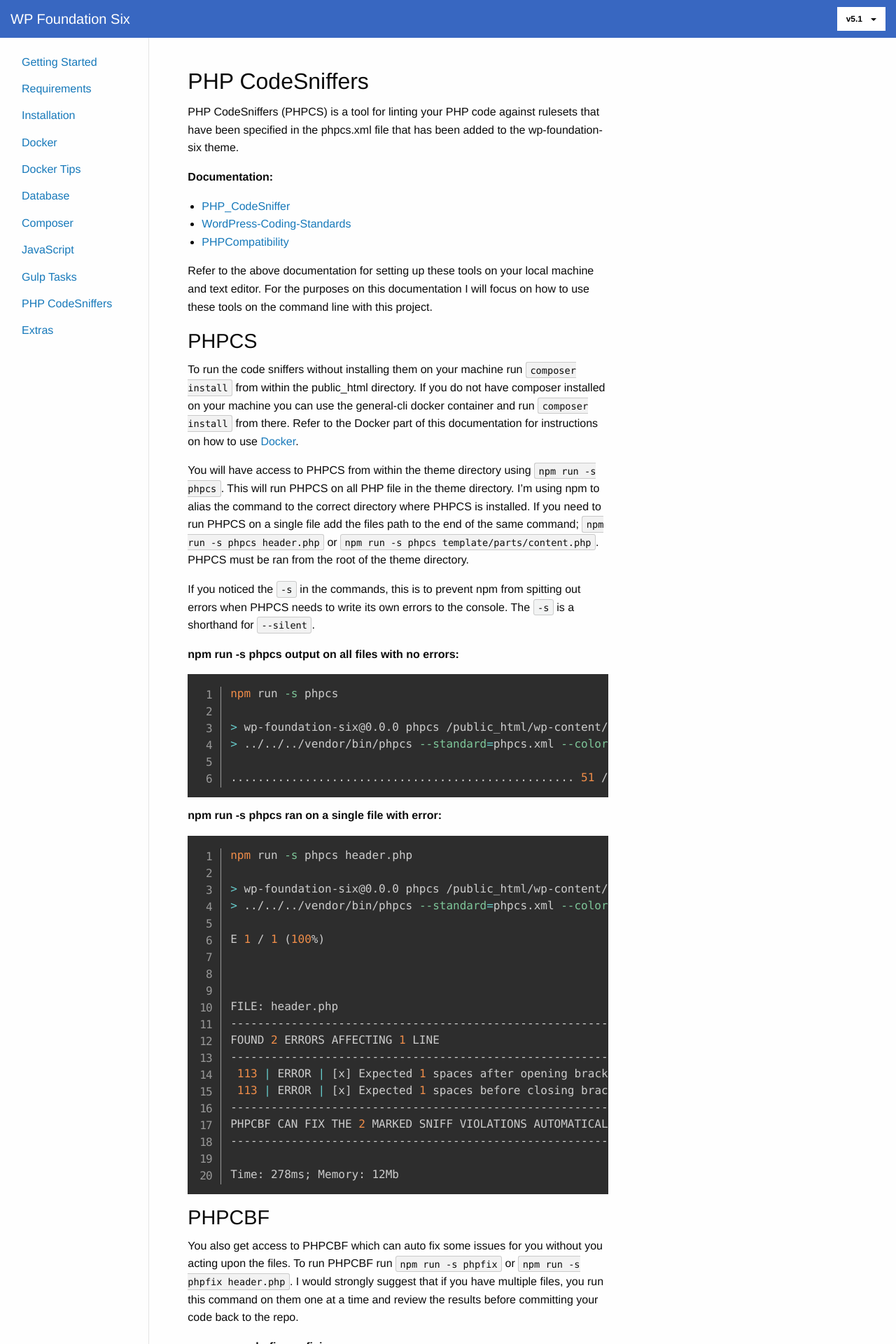
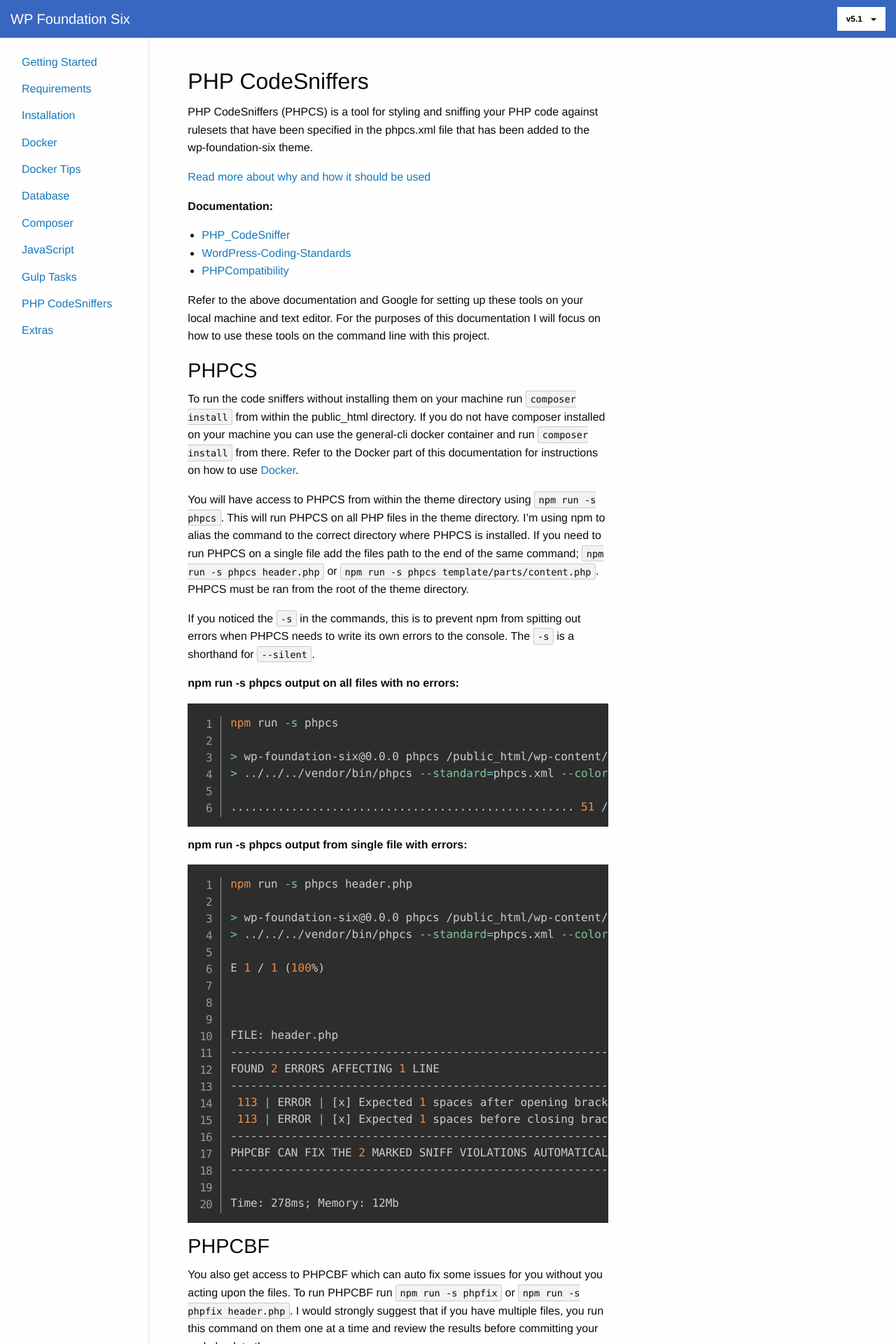
Before and after one commit to Blake-C/wp-foundation-six, a Jekyll site: the page built from docs/5.1/phpcs/index.md, in a window 1280 px wide. Shown: the top 1920 px of the page at 70% size. Built offline with Jekyll 4.4.1, drawn with Linux system fonts in a browser that asks for light colours; nearby versions of some CDN libraries; some of the changed text lies outside the part shown.

Commit message:
[md] Updated phpcs docs on v5.1
Signed-off-by: Blake Cerecero <Blake@DigitalBlake.com>

````diff
--- a/docs/5.1/phpcs/index.md
+++ b/docs/5.1/phpcs/index.md
@@ -6,24 +6,27 @@
 order: 10
 ---
 
-PHP CodeSniffers (PHPCS) is a tool for linting your PHP code against rulesets that have been specified in the phpcs.xml file that has been added to the wp-foundation-six theme.
+PHP CodeSniffers (PHPCS) is a tool for styling and sniffing your PHP code against rulesets that have been specified in the phpcs.xml file that has been added to the wp-foundation-six theme.
+
+[Read more about why and how it should be used](https://stackoverflow.com/questions/982333/how-useful-is-php-codesniffer-code-standards-enforcement-in-general/5985349#5985349)
 
 **Documentation:**
 - [PHP_CodeSniffer](https://github.com/squizlabs/PHP_CodeSniffer)
 - [WordPress-Coding-Standards](https://github.com/WordPress-Coding-Standards/WordPress-Coding-Standards)
 - [PHPCompatibility](https://github.com/PHPCompatibility/PHPCompatibility)
 
-Refer to the above documentation for setting up these tools on your local machine and text editor. For the purposes on this documentation I will focus on how to use these tools on the command line with this project.
+Refer to the above documentation and Google for setting up these tools on your local machine and text editor. For the purposes of this documentation I will focus on how to use these tools on the command line with this project.
 
 ## PHPCS
 
 To run the code sniffers without installing them on your machine run `composer install` from within the public_html directory. If you do not have composer installed on your machine you can use the general-cli docker container and run `composer install` from there. Refer to the Docker part of this documentation for instructions on how to use [Docker](/docs/5.1/docker).
 
-You will have access to PHPCS from within the theme directory using `npm run -s phpcs`. This will run PHPCS on all PHP file in the theme directory. I'm using npm to alias the command to the correct directory where PHPCS is installed. If you need to run PHPCS on a single file add the files path to the end of the same command; `npm run -s phpcs header.php` or `npm run -s phpcs template/parts/content.php`. PHPCS must be ran from the root of the theme directory.
+You will have access to PHPCS from within the theme directory using `npm run -s phpcs`. This will run PHPCS on all PHP files in the theme directory. I'm using npm to alias the command to the correct directory where PHPCS is installed. If you need to run PHPCS on a single file add the files path to the end of the same command; `npm run -s phpcs header.php` or `npm run -s phpcs template/parts/content.php`. PHPCS must be ran from the root of the theme directory.
 
 If you noticed the `-s` in the commands, this is to prevent npm from spitting out errors when PHPCS needs to write its own errors to the console. The `-s` is a shorthand for `--silent`.
 
 **npm run -s phpcs output on all files with no errors:**
+
 ```bash
 npm run -s phpcs
 
@@ -33,7 +36,8 @@
 ................................................... 51 / 51 (100%)
 ```
 
-**npm run -s phpcs ran on a single file with error:**
+**npm run -s phpcs output from single file with errors:**
+
 ```bash
 npm run -s phpcs header.php
 
@@ -61,7 +65,7 @@
 
 You also get access to PHPCBF which can auto fix some issues for you without you acting upon the files. To run PHPCBF run `npm run -s phpfix` or `npm run -s phpfix header.php`. I would strongly suggest that if you have multiple files, you run this command on them one at a time and review the results before committing your code back to the repo.
 
-**npm run -s phpfix ran fixing errors**
+**npm run -s phpfix output from fixing errors**
 
 ```bash
 npm run -s phpfix header.php
@@ -84,3 +88,20 @@
 
 Time: 698ms; Memory: 12Mb
 ```
+
+---
+
+## Author Notes
+
+**Currently used versions:**
+- PHP CodeSniffer: "3.3.0",
+- WP Coding Standards: "0.14.1"
+- PHP Compatibility: "8.1.0"
+
+**Install locations**
+- Local Machine
+	- Used with text editor/IDE
+- Within the Docker general-cli container
+	- Used on command line in docker
+- Project composer.json
+	- Used with npm run command within project on local machine
````
